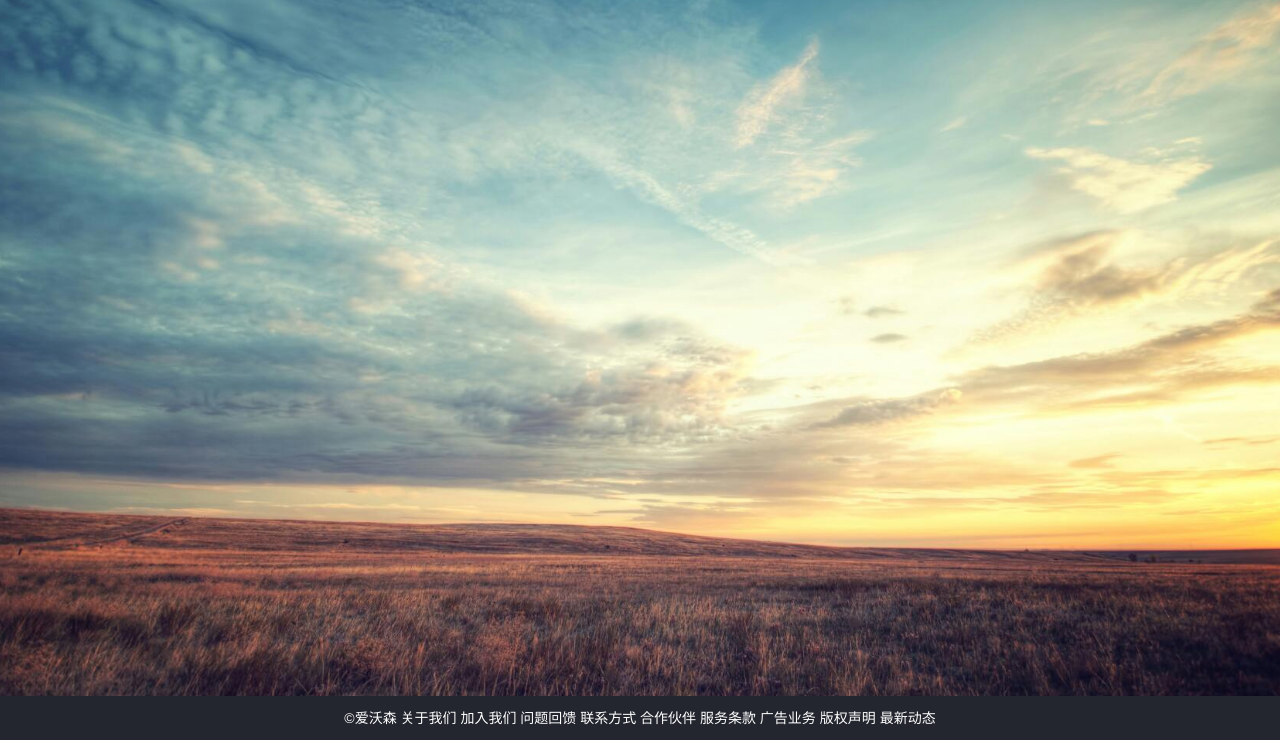
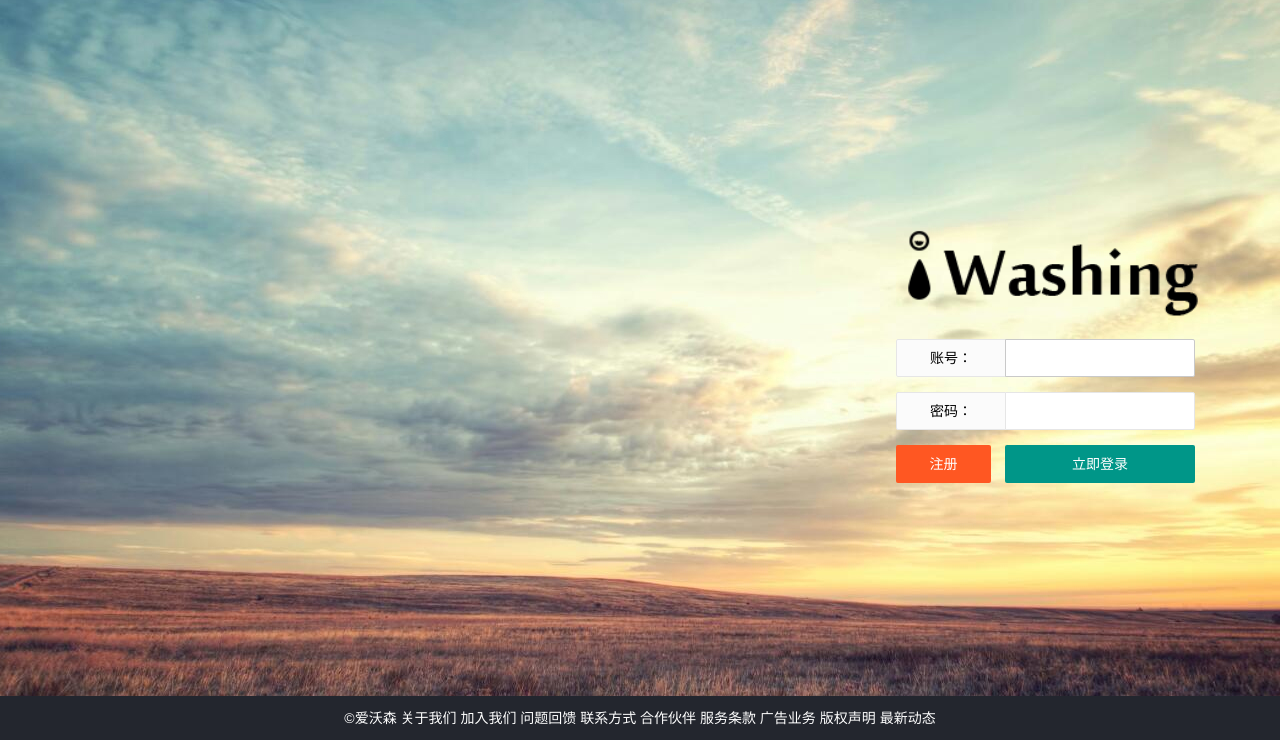
Before and after one commit to 719034075/SWM, a Django app: page /account/login/ in a window 1280 px wide. Shown: the part 60-800 px from the top of the page. Run offline with Django 3.2, Linux system fonts and the light colour scheme; parts of the project's set-up code (start-up, migrations or seed data) failed here and were passed over.

Commit message:
## 2017-12-07
+ layer v=2.2.4

```diff
--- a/static/css/swm.min.css
+++ b/static/css/swm.min.css
@@ -1 +1 @@
-.layui-layout-admin .layui-body{position:absolute;left:0;right:0;top:60px;bottom:44px}.layui-layout-admin .layui-footer{position:fixed;left:0;right:0;bottom:0;height:44px;line-height:44px;padding:0 15px;background-color:#23262e}.large-header{position:relative;width:100%;height:100%;background:#333;overflow:hidden;background-size:cover;background-position:center center;z-index:0}.login-box{position:fixed;top:0;bottom:0;left:0;right:0;margin:auto;width:320px;height:241px;max-height:300px}.login-box h3{color:#fff;font-size:22px;text-align:center}.login-box button[type=reset]{width:95px}.login-box button[type=submit]{width:190px}
+.layui-layout-admin .layui-body{position:absolute;left:0;right:0;top:60px;bottom:44px}.layui-layout-admin .layui-footer{position:fixed;left:0;right:0;bottom:0;height:44px;line-height:44px;padding:0 15px;background-color:#23262e}.large-header{position:relative;width:100%;height:100%;overflow:hidden;background-size:cover;background:#333 center center;z-index:0}.login-box{position:fixed;top:0;bottom:0;left:0;right:0;margin-top:auto;margin-bottom:auto;margin-left:70%;width:320px;height:241px;max-height:300px}.login-box a[name=register]{width:95px}.login-box button[type=submit]{width:190px}
--- a/static/sass/swm.scss
+++ b/static/sass/swm.scss
@@ -23,10 +23,9 @@ $main-color: #23262E;
   position: relative;
   width: 100%;
   height: 100%;
-  background: #333;
   overflow: hidden;
   background-size: cover;
-  background-position: center center;
+  background: #333 center center;
   z-index: 0;
 }
 
@@ -36,19 +35,16 @@ $main-color: #23262E;
   bottom: 0;
   left: 0;
   right: 0;
-  margin: auto;
+  margin-top: auto;
+  margin-bottom: auto;
+  margin-left: 70%;
   width: 320px;
   height: 241px;
   max-height: 300px;
 }
 
 .login-box {
-  h3 {
-    color: white;
-    font-size: 22px;
-    text-align: center;
-  }
-  button[type='reset'] {
+  a[name='register'] {
     width: 95px;
   }
   button[type='submit'] {
--- a/templates/registration/login.html
+++ b/templates/registration/login.html
@@ -2,22 +2,36 @@
 {% load static %}
 {% block title %}Log-in{% endblock %}
 {% block content %}
-    <div id="large-header" class="large-header" style="background-image:url({% static 'images/background.jpg' %});">
+    <div id="large-header" class="large-header"
+         style="background-image:url({% static 'images/background.jpg' %});"></div>
+    <div class="login-form login-box">
+        <form class="layui-form layui-form-pane" action="{% url 'login' %}" method="post">
+            <div class="layui-form-item">
+                <img src="{% static 'images/black-logo.png' %}" width="98%" height="98%">
+            </div>
+            <div class="layui-form-item">
+                <label class="layui-form-label">账号：</label>
+                <div class="layui-input-inline">
+                    <input type="text" class="layui-input" name="username" autofocus="" maxlength="254" required=""
+                           id="id_username">
+                </div>
+            </div>
+            <div class="layui-form-item">
+                <label class="layui-form-label">密码：</label>
+                <div class="layui-input-inline">
+                    <input type="password" class="layui-input" name="password" required="" id="id_password">
+                </div>
+            </div>
+            {% csrf_token %}
+            <input type="hidden" name="next" value="{{ next }}"/>
+            <div class="layui-form-item">
+                <a name="register" href="{% url "register" %}" class="layui-btn btn-reset layui-btn-danger">注册</a>
+                <button type="submit" class="layui-btn btn-submit">立即登录</button>
+            </div>
+        </form>
+        {% if form.errors %}
+            <span style="color: red">您的账号或者密码不正确。</span>
+            <a href="{% url "password_reset" %}">忘记密码？</a>
+        {% endif %}
     </div>
-
-{#    {% if form.errors %}#}
-{#        <p>您的账号或者密码不正确，请尝试重新登录。</p>#}
-{#    {% else %}#}
-{#        <p>Please, use the following form to log-in. If you don't have an account <a href="{% url "register" %}">register#}
-{#            here</a></p>#}
-{#    {% endif %}#}
-{#    <div class="login-form">#}
-{#        <form action="{% url 'login' %}" method="post">#}
-{#            {{ form.as_p }}#}
-{#            {% csrf_token %}#}
-{#            <input type="hidden" name="next" value="{{ next }}"/>#}
-{#            <p><input type="submit" value="Log-in"></p>#}
-{#        </form>#}
-{#        <p><a href="{% url "password_reset" %}">Forgotten your password?</a></p>#}
-{#    </div>#}
 {% endblock %}
```
